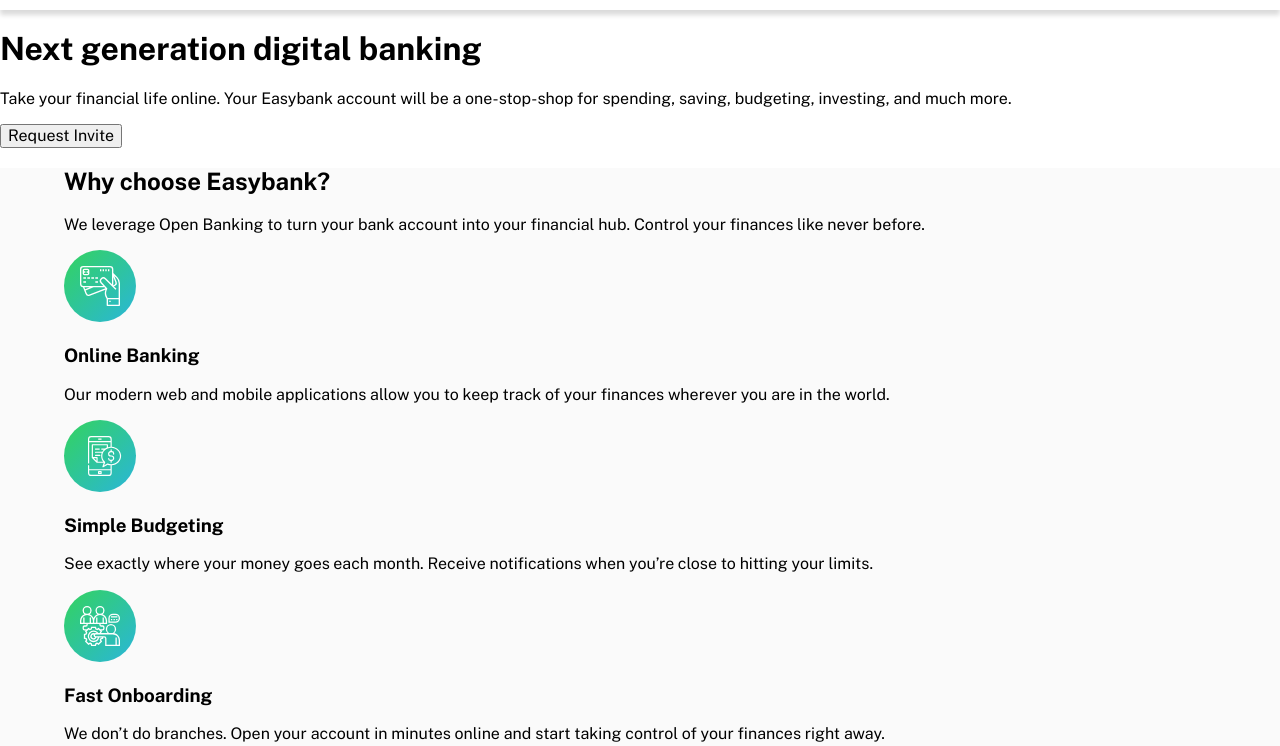
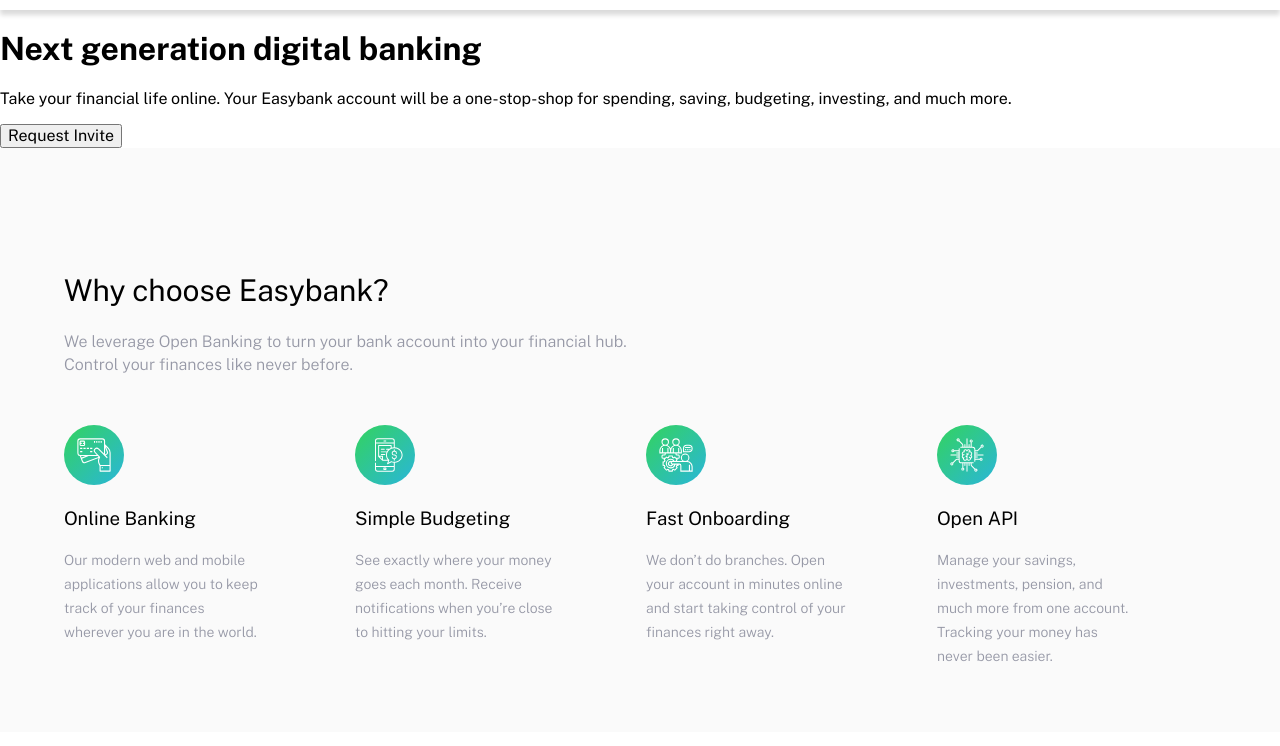
Before and after one commit to Karol-Czyzewski/easybank-landing-page, a website built with webpack: page src/pages/index.html in a window 1280 px wide. Shown: the part 54-800 px from the top of the page. Built offline with nearby package versions, Linux system fonts and the light colour scheme.

Commit message:
add: class structure -> offer component

```diff
--- a/src/pages/index.html
+++ b/src/pages/index.html
@@ -39,44 +39,54 @@
 
     <section class="offer">
       <div class="offer__container">
-        <h2 class="offer__title">Why choose Easybank?</h2>
-        <p class="offer__paragraph">
-        We leverage Open Banking to turn your bank account into your financial hub. Control
-        your finances like never before.
+        <header class="offer__header">
+          <h2 class="offer__header--title">Why choose Easybank?</h2>
+          <p class="offer__header--paragraph">
+          We leverage Open Banking to turn your bank account into your financial hub.
           </p>
+          <p class="offer__header--paragraph">
+          Control your finances like never before.
+          </p>
+        </header>
 
-        <div>
-          <img src="../img/icon-online.svg">
-          <h3>Online Banking</h3>
-          <p>  Our modern web and mobile applications allow you to keep track of your finances
+        <div class="offer__cards">
+
+          <div class="offer__card">
+            <img class="offer__card--img" src="../img/icon-online.svg">
+            <h3 class="offer__card--title">Online Banking</h3>
+            <p class="offer__card--paragraph">
+              Our modern web and mobile applications allow you to keep track of your finances
               wherever you are in the world.
             </p>
           </div>
 
-        <div>
-          <img src="../img/icon-budgeting.svg">
-          <h3>Simple Budgeting</h3>
-          <p>
+          <div class="offer__card">
+            <img class="offer__card--img" src="../img/icon-budgeting.svg">
+            <h3 class="offer__card--title">Simple Budgeting</h3>
+            <p class="offer__card--paragraph">
               See exactly where your money goes each month. Receive notifications when you’re
               close to hitting your limits.
             </p>
           </div>
 
-        <div>
-          <img src="../img/icon-onboarding.svg">
-          <h3>Fast Onboarding</h3>
-          <p>
+          <div class="offer__card">
+            <img class="offer__card--img" src="../img/icon-onboarding.svg">
+            <h3 class="offer__card--title">Fast Onboarding</h3>
+            <p class="offer__card--paragraph">
               We don’t do branches. Open your account in minutes online and start taking control
               of your finances right away.
             </p>
           </div>
 
-        <div>
-          <img src="../img/icon-api.svg">
-          <h3>Open API</h3>
-          <p>Manage your savings, investments, pension, and much more from one account. Tracking
+          <div class="offer__card">
+            <img class="offer__card--img" src="../img/icon-api.svg">
+            <h3 class="offer__card--title">Open API</h3>
+            <p class="offer__card--paragraph">
+              Manage your savings, investments, pension, and much more from one account. Tracking
               your money has never been easier.
             </p>
+          </div>
+
         </div>
       </div>
     </section>
```
Lines whose indentation alone changed are shown as unchanged.
